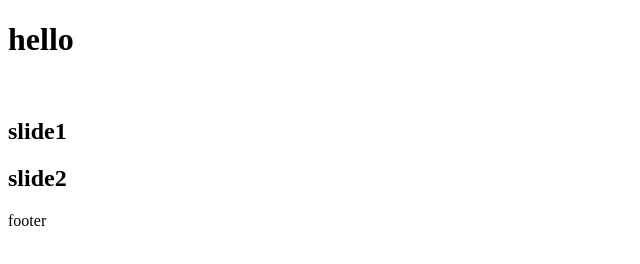
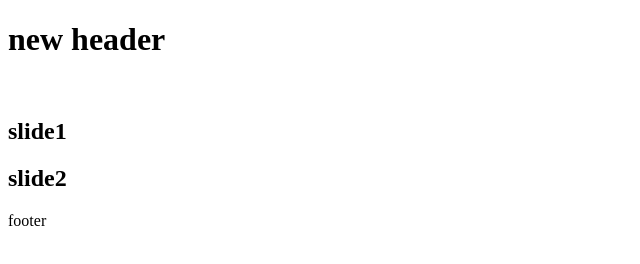
Before and after one commit to Rouzbehfarzinfar/git-project-one, a plain HTML site: page index.html in a window 1280 px wide. Shown: the whole page, without its empty margins (0-640 px from the left). Drawn offline with Linux system fonts and the light colour scheme.

Commit message:
new header

```diff
--- a/index.html
+++ b/index.html
@@ -7,7 +7,7 @@
 </head>
 <body>
     <header>
-        <h1>hello</h1>
+        <h1>new header</h1>
         <span></span>
     </header>
         <div class="Banner">
```
